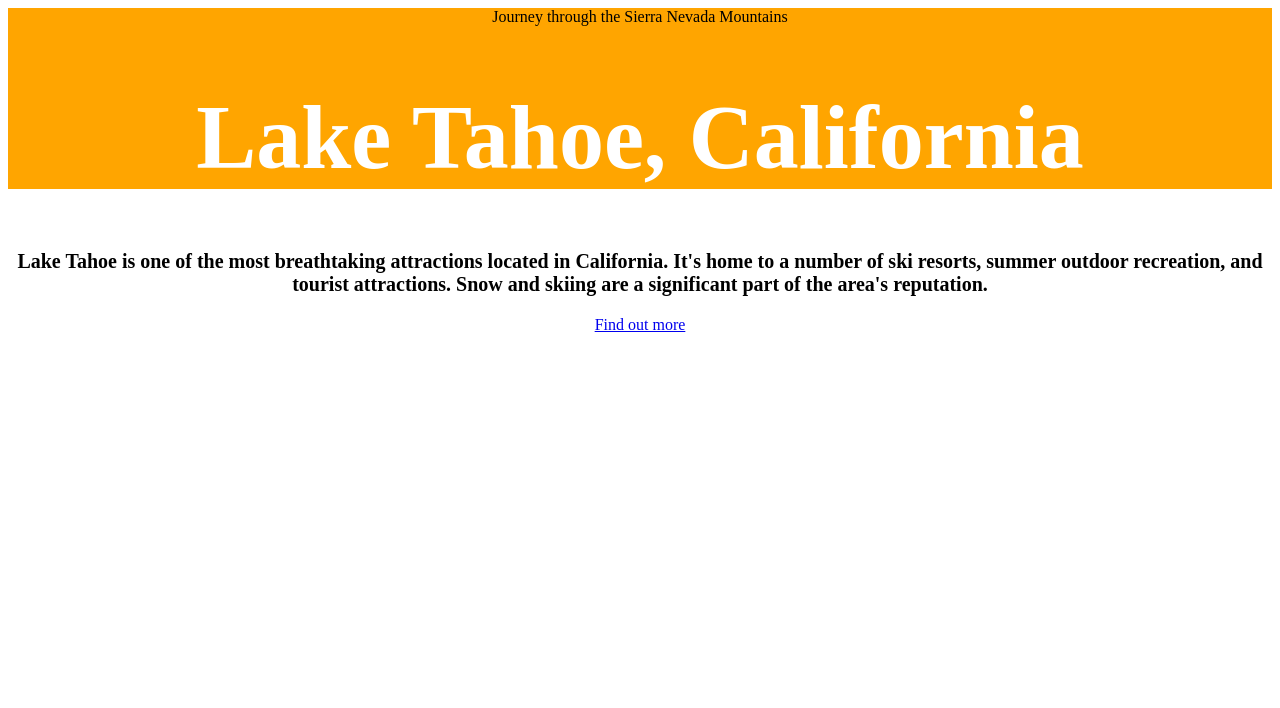
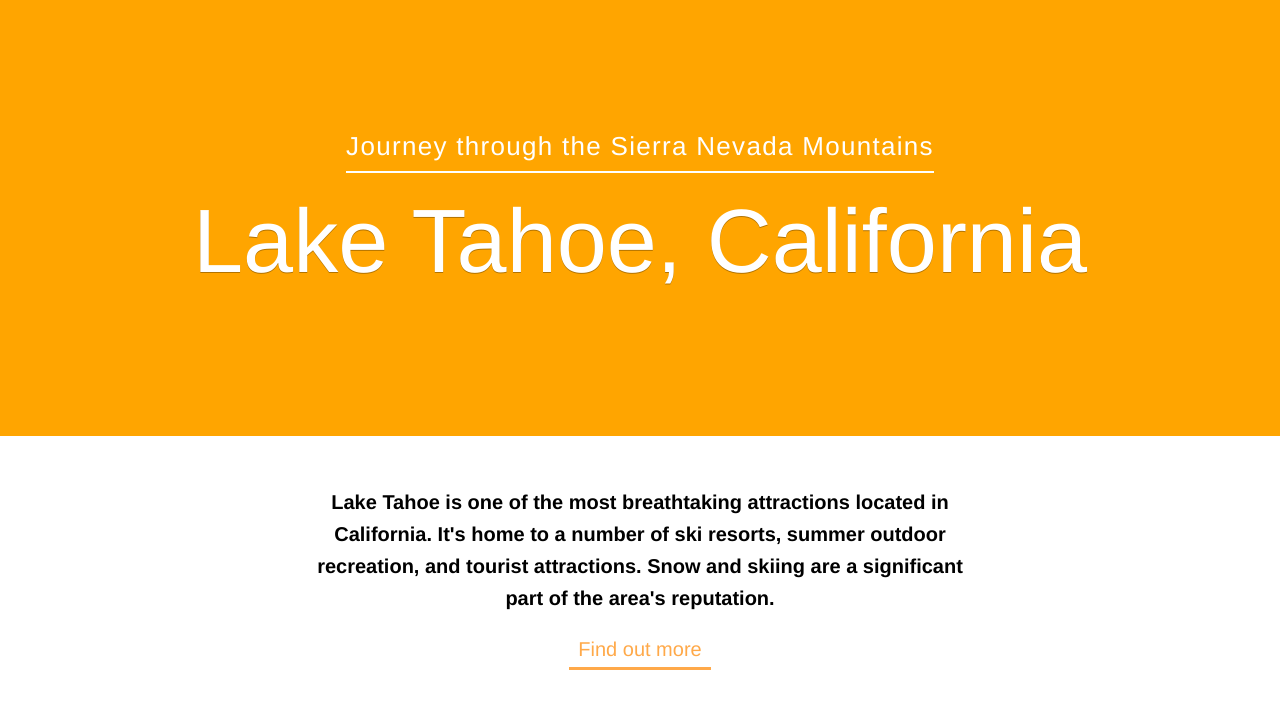
Before and after one commit to monmon8/inline-and-internal-styles, a plain HTML site: page start/index.html in a window 1280 px wide. Drawn offline with Linux system fonts and the light colour scheme.

Commit message:
css import statement

```diff
--- a/start/css/style.css
+++ b/start/css/style.css
@@ -1,3 +1,5 @@
+@import "import-styles.css";
+
 body {
     text-align: center;
 }
```
Also changed, not shown: start/index.html (+1 -0 lines).
